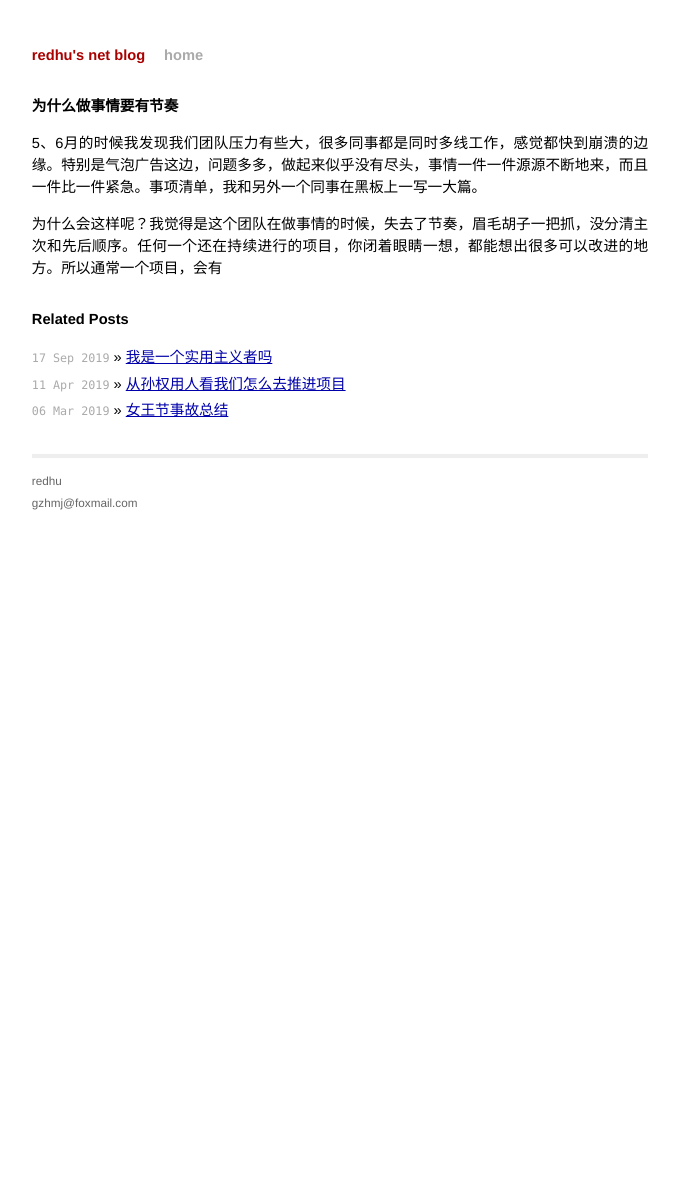
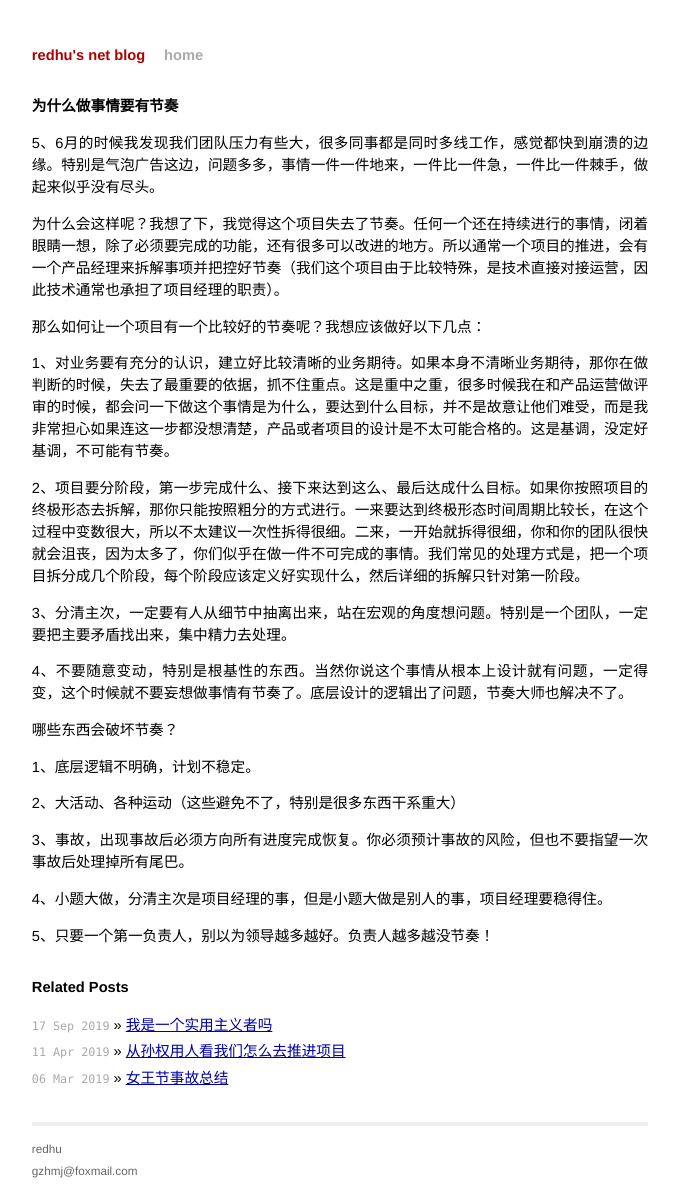
Before and after one commit to redhu/redhu.github.io, a Jekyll site: the page built from _posts/2019-6-11-为什么做事情要有节奏.md, in a window 1280 px wide. Shown: the whole page, without its empty margins (300-979 px from the left). Built offline with Jekyll 4.4.1, drawn with Linux system fonts in a browser that asks for light colours; our own code applies the rules of GitHub Pages for plain Markdown files; comment, search, counter and statistics services are not loaded; before the commit the page ends 944 px from its top, so only the background shows below that.

Commit message:
add article

```diff
--- a/_posts/2019-6-11-为什么做事情要有节奏.md
+++ b/_posts/2019-6-11-为什么做事情要有节奏.md
@@ -1,6 +1,28 @@
 为什么做事情要有节奏
 ================
 
-5、6月的时候我发现我们团队压力有些大，很多同事都是同时多线工作，感觉都快到崩溃的边缘。特别是气泡广告这边，问题多多，做起来似乎没有尽头，事情一件一件源源不断地来，而且一件比一件紧急。事项清单，我和另外一个同事在黑板上一写一大篇。
+5、6月的时候我发现我们团队压力有些大，很多同事都是同时多线工作，感觉都快到崩溃的边缘。特别是气泡广告这边，问题多多，事情一件一件地来，一件比一件急，一件比一件棘手，做起来似乎没有尽头。
 
-为什么会这样呢？我觉得是这个团队在做事情的时候，失去了节奏，眉毛胡子一把抓，没分清主次和先后顺序。任何一个还在持续进行的项目，你闭着眼睛一想，都能想出很多可以改进的地方。所以通常一个项目，会有
+为什么会这样呢？我想了下，我觉得这个项目失去了节奏。任何一个还在持续进行的事情，闭着眼睛一想，除了必须要完成的功能，还有很多可以改进的地方。所以通常一个项目的推进，会有一个产品经理来拆解事项并把控好节奏（我们这个项目由于比较特殊，是技术直接对接运营，因此技术通常也承担了项目经理的职责）。
+
+那么如何让一个项目有一个比较好的节奏呢？我想应该做好以下几点：
+
+1、对业务要有充分的认识，建立好比较清晰的业务期待。如果本身不清晰业务期待，那你在做判断的时候，失去了最重要的依据，抓不住重点。这是重中之重，很多时候我在和产品运营做评审的时候，都会问一下做这个事情是为什么，要达到什么目标，并不是故意让他们难受，而是我非常担心如果连这一步都没想清楚，产品或者项目的设计是不太可能合格的。这是基调，没定好基调，不可能有节奏。
+
+2、项目要分阶段，第一步完成什么、接下来达到这么、最后达成什么目标。如果你按照项目的终极形态去拆解，那你只能按照粗分的方式进行。一来要达到终极形态时间周期比较长，在这个过程中变数很大，所以不太建议一次性拆得很细。二来，一开始就拆得很细，你和你的团队很快就会沮丧，因为太多了，你们似乎在做一件不可完成的事情。我们常见的处理方式是，把一个项目拆分成几个阶段，每个阶段应该定义好实现什么，然后详细的拆解只针对第一阶段。
+
+3、分清主次，一定要有人从细节中抽离出来，站在宏观的角度想问题。特别是一个团队，一定要把主要矛盾找出来，集中精力去处理。
+
+4、不要随意变动，特别是根基性的东西。当然你说这个事情从根本上设计就有问题，一定得变，这个时候就不要妄想做事情有节奏了。底层设计的逻辑出了问题，节奏大师也解决不了。
+
+哪些东西会破坏节奏？
+
+1、底层逻辑不明确，计划不稳定。
+
+2、大活动、各种运动（这些避免不了，特别是很多东西干系重大）
+
+3、事故，出现事故后必须方向所有进度完成恢复。你必须预计事故的风险，但也不要指望一次事故后处理掉所有尾巴。
+
+4、小题大做，分清主次是项目经理的事，但是小题大做是别人的事，项目经理要稳得住。
+
+5、只要一个第一负责人，别以为领导越多越好。负责人越多越没节奏！
```
